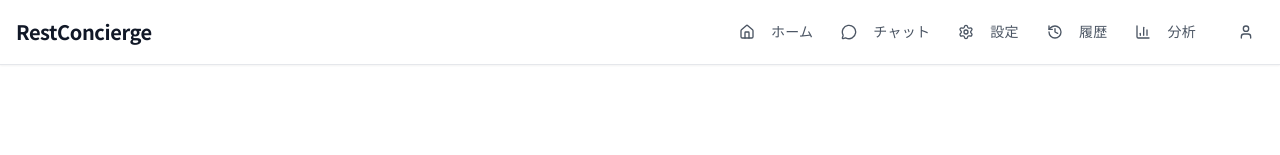
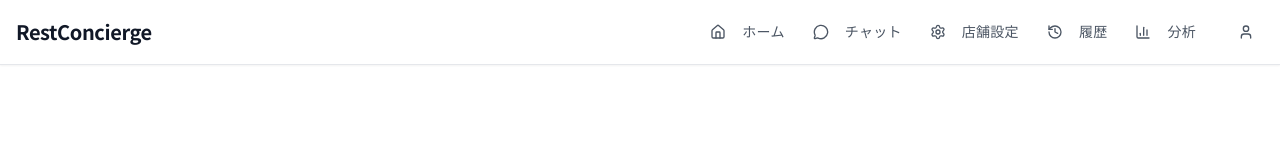
Before and after one commit to Ryunosuke1031veoe/restconcierge, a Next.js app: page / in a window 1280 px wide. Shown: the top 155 px of the page. Built offline with nearby package versions, Linux system fonts and the light colour scheme.

Commit message:
Update header.tsx

```diff
--- a/components/header.tsx
+++ b/components/header.tsx
@@ -16,7 +16,7 @@ import Link from "next/link"
 const navigationItems = [
   { name: "ホーム", href: "/", icon: Home },
   { name: "チャット", href: "/chat", icon: MessageCircle },
-  { name: "設定", href: "/settings", icon: Settings },
+  { name: "店舗設定", href: "/settings", icon: Settings },
   { name: "履歴", href: "/history", icon: History },
   { name: "分析", href: "/analytics", icon: BarChart3 },
 ]
```
